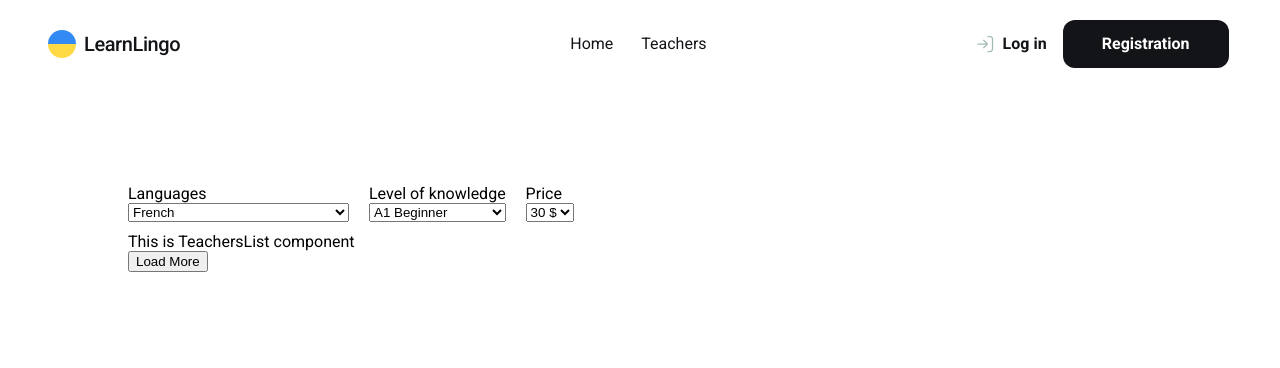
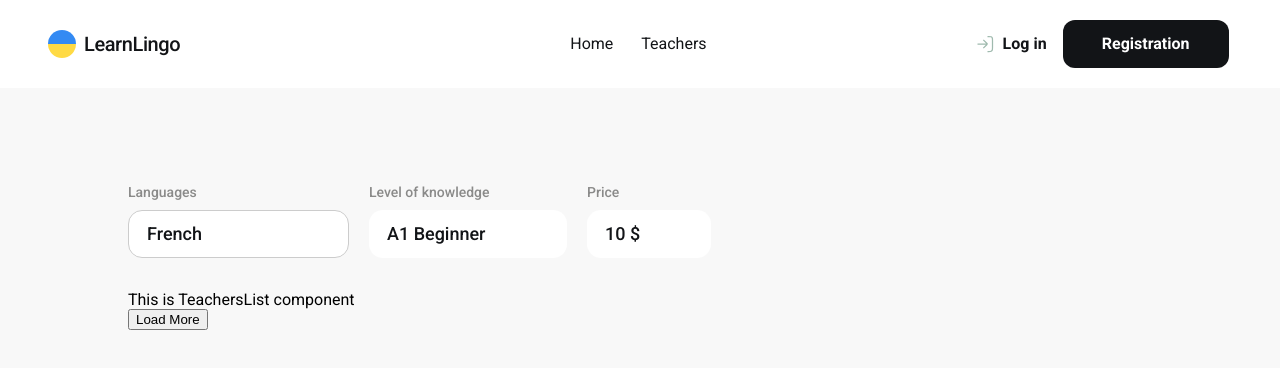
Before and after one commit to PetroGal/LearnLingo, a React (Vite) app: page /teachers in a window 1280 px wide. Shown: the top 368 px of the page. Built offline with nearby package versions, Linux system fonts and the light colour scheme; no server answers; the database is empty.

Commit message:
styled filter elements removed default chevron-down icons

```diff
--- a/src/components/Filters/Filters.jsx
+++ b/src/components/Filters/Filters.jsx
@@ -4,31 +4,43 @@ export default function Filters() {
   return (
     <div>
       <ul className={css.filtersList}>
-        <li className={`${css.filterItem} ${css.filterLanguage}`}>
+        <li className={css.filterItem}>
           <div className={css.filterItemsWrapper}>
-            <label htmlFor='languages'>Languages</label>
-            <select name='' id=''>
-              <option value='french'>French</option>
-              <option value='english'>English</option>
-              <option value='spain'>Spain</option>
+            <label htmlFor='language'>Languages</label>
+            <select
+              name='language'
+              id='language'
+              className={css.filterLanguage}
+            >
+              <option value='French'>French</option>
+              <option value='English'>English</option>
+              <option value='German'>German</option>
+              <option value='Ukrainian'>Ukrainian</option>
+              <option value='Polish'>Polish</option>
             </select>
           </div>
         </li>
-        <li className={`${css.filterItem} ${css.filterLevel}`}>
-          <label htmlFor='levels'>Level of knowledge</label>
-          <select name='' id=''>
-            <option value=''>A1 Beginner</option>
-            <option value=''>A1 Beginner</option>
-            <option value=''>A1 Beginner</option>
-          </select>
+        <li className={css.filterItem}>
+          <div className={css.filterItemsWrapper}>
+            <label htmlFor='level'>Level of knowledge</label>
+            <select name='level' id='level' className={css.filterLevel}>
+              <option value='beginner'>A1 Beginner</option>
+              <option value='elementary'>A2 Elementary</option>
+              <option value='intermediate'>B1 Intermediate</option>
+              <option value='upper-intermediate'>B2 Upper-Intermediate</option>
+            </select>
+          </div>
         </li>
-        <li className={`${css.filterItem} ${css.filterPrice}`}>
-          <label htmlFor='prices'>Price</label>
-          <select name='' id=''>
-            <option value=''>30 $</option>
-            <option value=''>30 $</option>
-            <option value=''>30 $</option>
-          </select>
+        <li className={css.filterItem}>
+          <div className={css.filterItemsWrapper}>
+            <label htmlFor='price'>Price</label>
+            <select name='price' id='price' className={css.filterPrice}>
+              <option value='10'>10 $</option>
+              <option value='20'>20 $</option>
+              <option value='30'>30 $</option>
+              <option value='40'>40 $</option>
+            </select>
+          </div>
         </li>
       </ul>
     </div>
--- a/src/components/Filters/Filters.module.css
+++ b/src/components/Filters/Filters.module.css
@@ -1,13 +1,15 @@
 .filtersList {
   display: flex;
+  width: 100%;
+  margin-bottom: 32px;
   gap: 20px;
 }
 
 .filterItemsWrapper {
   display: flex;
   flex-direction: column;
-  width: 221px;
-  height: 48px;
+  width: 100%;
+  /* height: 48px; */
 }
 
 .filterItem {
@@ -18,4 +20,85 @@
 .filterLanguage {
   width: 221px;
   height: 48px;
+  display: flex;
+  align-items: center;
+  padding-left: 18px;
+  justify-content: center;
+  color: #121417;
+  font-family: Roboto;
+  font-size: 18px;
+  font-style: normal;
+  font-weight: 500;
+  line-height: 1.11;
+  position: relative;
+  border: 1px solid #ccc;
 }
+
+.filterLanguage::after {
+  content: "";
+  position: absolute;
+  right: 18px;
+  top: 50%;
+  transform: translateY(-50%);
+  width: 20px;
+  height: 20px;
+  background-color: red;
+  background-size: contain;
+}
+
+.filterLevel {
+  width: 198px;
+  height: 48px;
+  display: flex;
+  align-items: center;
+  justify-content: center;
+  padding-left: 18px;
+  color: #121417;
+  font-family: Roboto;
+  font-size: 18px;
+  font-style: normal;
+  font-weight: 500;
+  line-height: 1.11;
+  appearance: none;
+  position: relative;
+}
+
+.filterPrice {
+  width: 124px;
+  height: 48px;
+  display: flex;
+  align-items: center;
+  justify-content: center;
+
+  padding-left: 18px;
+  color: #121417;
+  font-family: Roboto;
+  font-size: 18px;
+  font-style: normal;
+  font-weight: 500;
+  line-height: 1.11;
+  appearance: none;
+  position: relative;
+}
+
+label {
+  color: #8a8a89;
+  font-family: Roboto;
+  font-size: 14px;
+  font-style: normal;
+  font-weight: 500;
+  line-height: 1.285;
+  margin-bottom: 8px;
+}
+select {
+  height: 48px;
+  border-radius: 14px;
+  background: #fff;
+  width: 100%;
+  height: 100%;
+  border: none;
+  font-family: inherit;
+  font-size: inherit;
+  color: inherit;
+  appearance: none;
+}
--- a/src/pages/TeachersPage/TeachersPage.module.css
+++ b/src/pages/TeachersPage/TeachersPage.module.css
@@ -1,3 +1,6 @@
 .teachersContainer {
+  max-width: 1440px;
+  height: 1470px;
   padding: 96px 128px 96px 128px;
+  background: #f8f8f8;
 }
```
Also changed, not shown: public/icons.svg.
